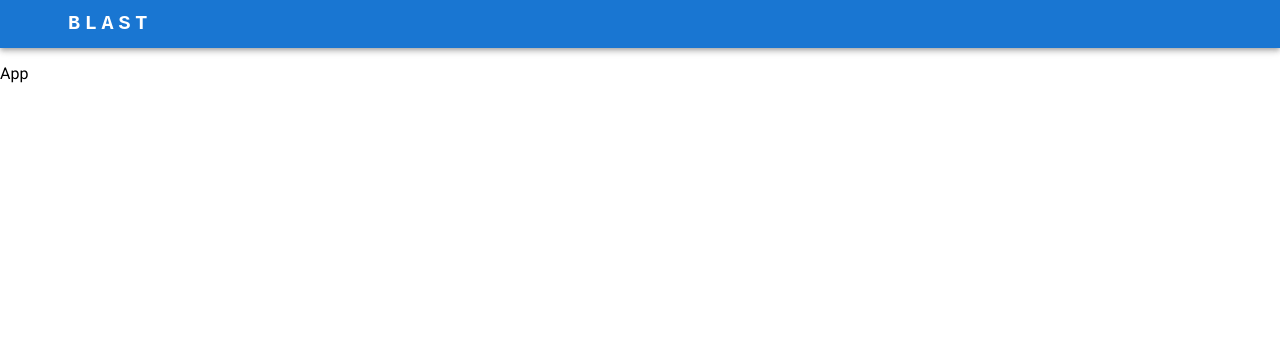
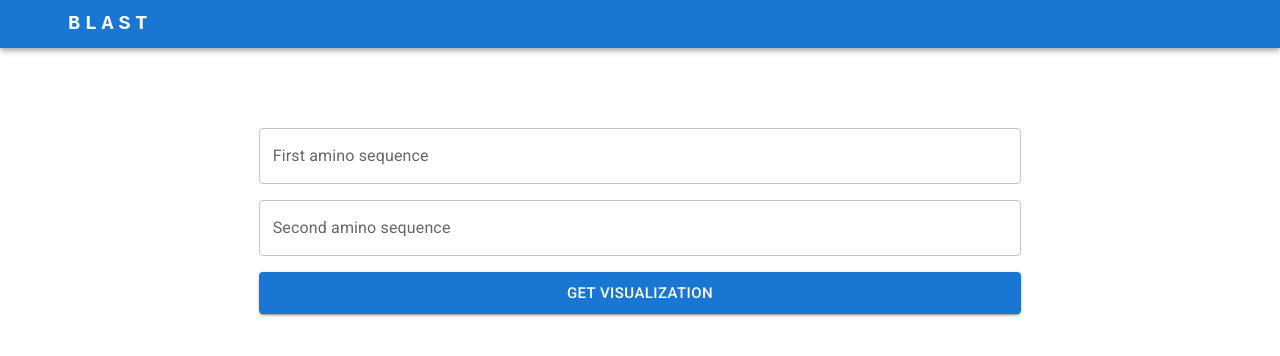
Before and after one commit to anvass/blast, a React (Vite) app: page / in a window 1280 px wide. Shown: the top 356 px of the page. Built offline with nearby package versions, Linux system fonts and the light colour scheme; some icons are missing.

Commit message:
feat: form component

```diff
--- a/src/App.tsx
+++ b/src/App.tsx
@@ -1,10 +1,11 @@
+import Form from './components/Form';
 import Header from './components/Header';
 
 function App() {
   return (
     <>
       <Header />
-      <p className="">App</p>
+      <Form />
     </>
   );
 }
--- /dev/null
+++ b/src/components/Form.tsx
@@ -0,0 +1,57 @@
+import { Button, Container, Grid, TextField } from '@mui/material';
+
+function Form() {
+  return (
+    <Container sx={{ my: '10vh' }}>
+      <form
+      //   {...form.handleSubmit(onSubmit)}
+      >
+        <Grid container spacing={2} sx={{ justifyContent: 'center' }}>
+          <Grid size={{ xs: 12, md: 8 }}>
+            <TextField
+              // {...form.register('field1', {
+              //   required: 'Это поле обязательное',
+              //   validate: (value) => validateLatinLetters(value) || true,
+              // })}
+              label="First amino sequence"
+              variant="outlined"
+              fullWidth
+              // error={!!form.formState.errors.field1}
+              // helperText={form.formState.errors.field1?.message}
+            />
+          </Grid>
+          <Grid size={{ xs: 12, md: 8 }}>
+            <TextField
+              // {...form.register('field2', {
+              //   required: 'Это поле обязательное',
+              //   validate: (value) => {
+              //     const latinError = validateLatinLetters(value);
+              //     if (latinError !== true) return latinError;
+              //     return validateSameLength(value) || true;
+              //   },
+              // })}
+              label="Second amino sequence"
+              variant="outlined"
+              fullWidth
+              // error={!!form.formState.errors.field2}
+              // helperText={form.formState.errors.field2?.message}
+            />
+          </Grid>
+          <Grid size={{ xs: 12, md: 8 }}>
+            <Button
+              type="submit"
+              className="w-full"
+              variant="contained"
+              fullWidth
+              size="large"
+            >
+              Get visualization
+            </Button>
+          </Grid>
+        </Grid>
+      </form>
+    </Container>
+  );
+}
+
+export default Form;
```
